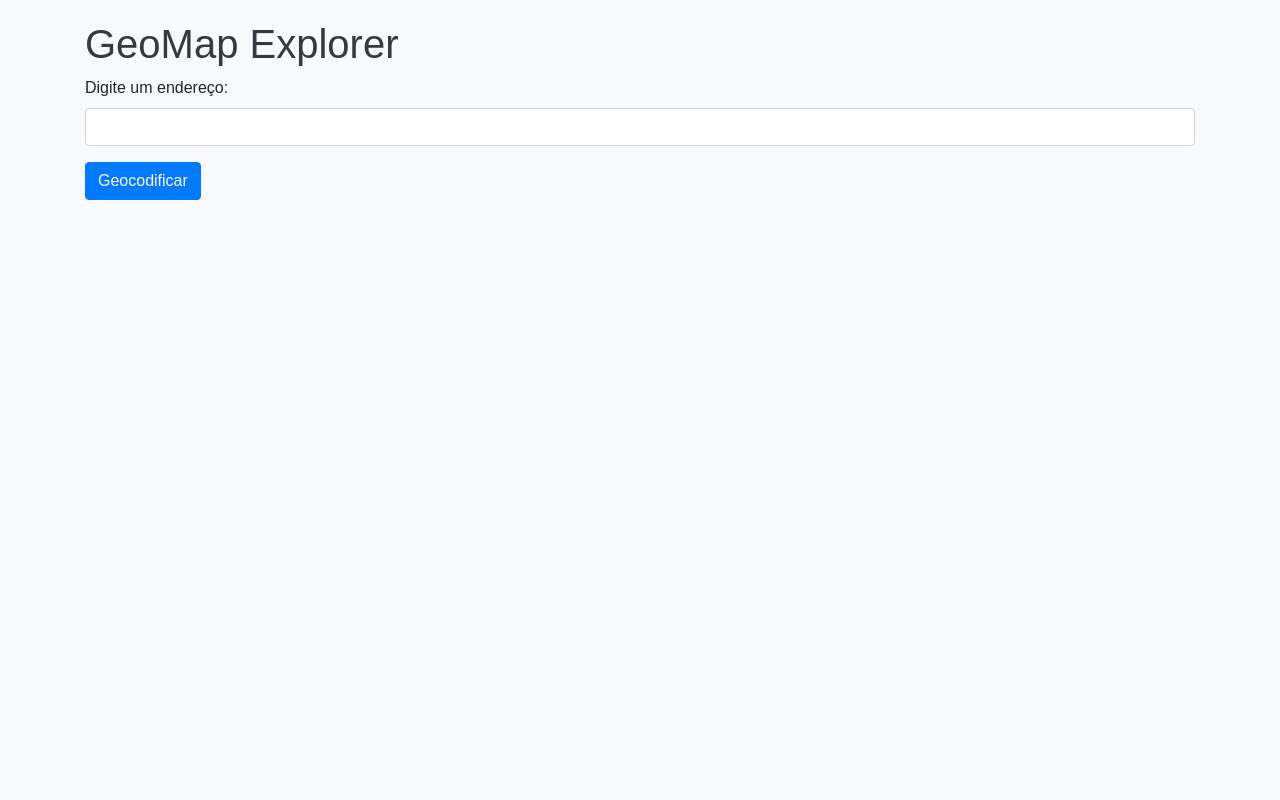
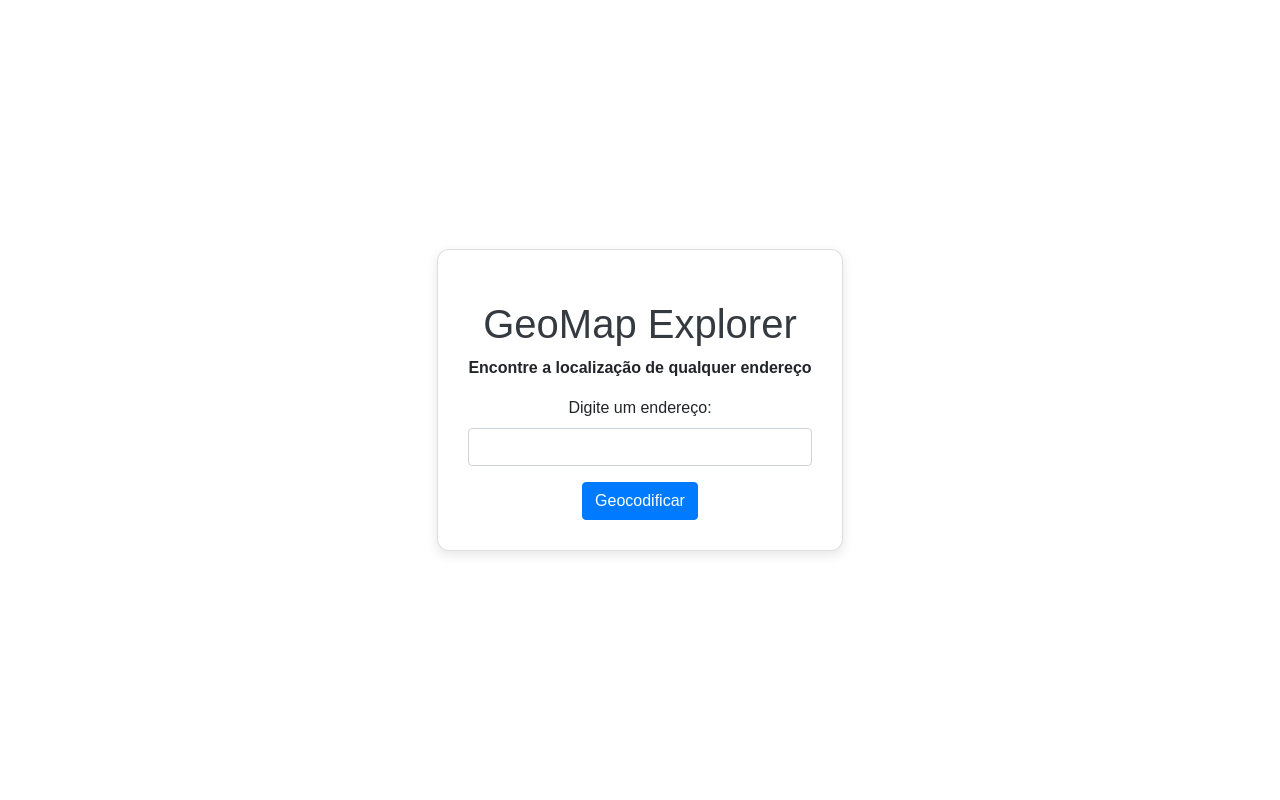
Before and after one commit to luizmarr/api_mapas, a FastAPI app: page / in a window 1280 px wide. Run offline with FastAPI, Linux system fonts and the light colour scheme; some libraries are stand-ins or nearby versions.

Commit message:
"centraliza o conteudo da interface"

```diff
--- a/main.py
+++ b/main.py
@@ -1,11 +1,13 @@
 from fastapi import FastAPI, Form, Request
 from services.mapas import Mapas
 from fastapi.templating import Jinja2Templates
+from fastapi.staticfiles import StaticFiles
 
 app = FastAPI(
     title="API de Geocodificação",
     description="Uma API para geocodificação de endereços usando a biblioteca geopy.",
 )
+app.mount("/static", StaticFiles(directory="static"), name="static")
 templates = Jinja2Templates(directory="templates")
 mapas = Mapas()
 
--- a/static/style.css
+++ b/static/style.css
@@ -1,8 +1,12 @@
 body {
-    font-family: 'Arial', sans-serif;
-    background-color: #f8f9fa;
-    margin: 0;
-    padding: 0;
+    font-family: Arial, sans-serif;
+    background-color: #ffffff;
+
+    min-height: 100vh;
+
+    display: flex;
+    justify-content: center;
+    align-items: center;
 }
 
 h1 {
@@ -62,3 +66,13 @@ h1 {
 .btn-voltar:hover {
     background-color: #0056b3;
 }
+
+.card {
+    max-width: 600px;
+    margin: 50px auto;
+    padding: 30px;
+    background-color: #ffffff;
+    border-radius: 12px;
+    box-shadow: 0 4px 12px rgba(0,0,0,0.1);
+    text-align: center;
+}
--- a/templates/index.html
+++ b/templates/index.html
@@ -9,8 +9,9 @@
 <title>GeoMap Explorer</title>
 </head>
 <body>
-<div class="container">
+<div class="card">
     <h1>GeoMap Explorer</h1>
+    <p><strong>Encontre a localização de qualquer endereço</strong></p>
     <form method="post" action="/geocode">
         <div class="form-group">
             <label for="endereco">Digite um endereço:</label>
```
